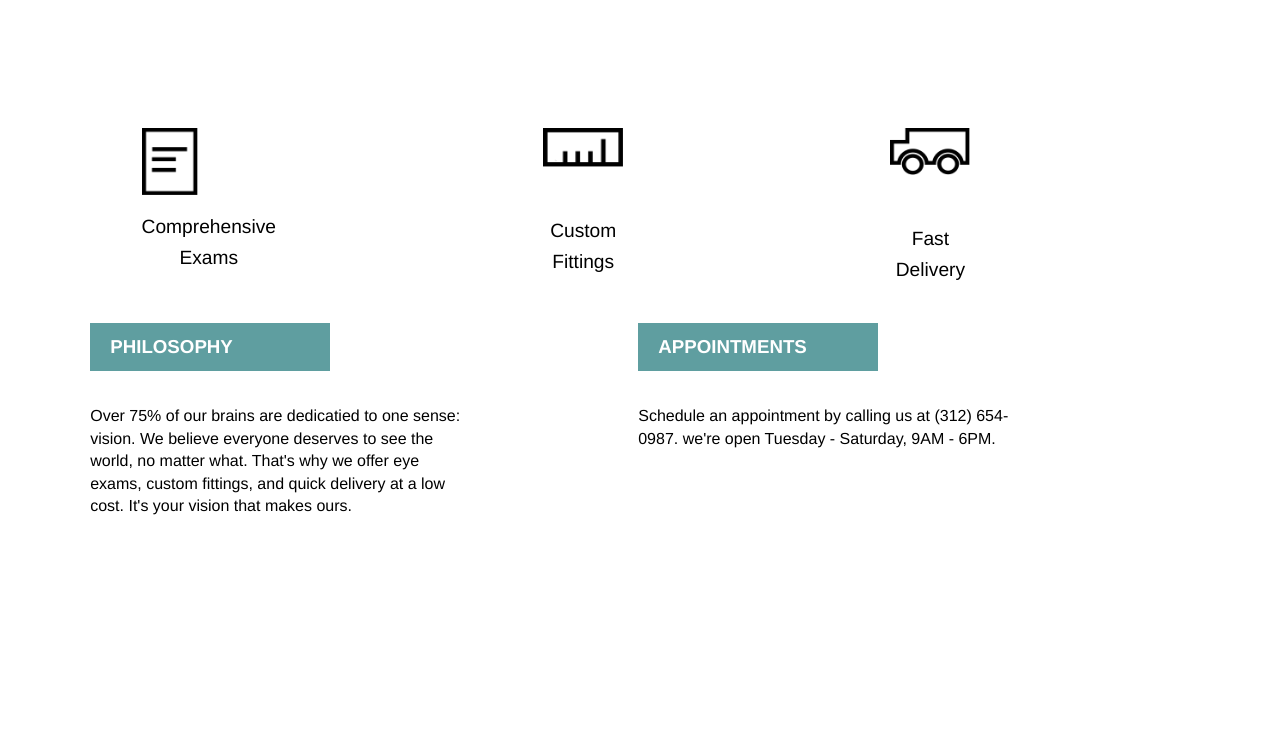
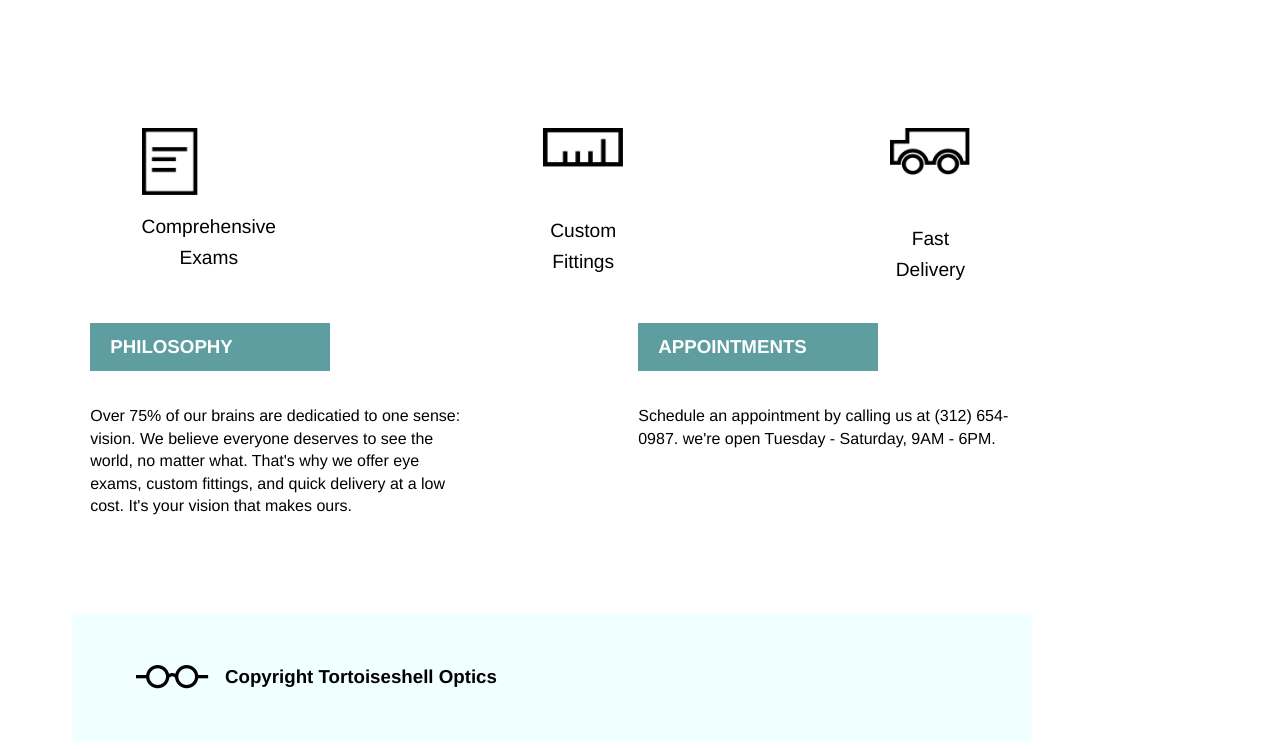
Before and after one commit to kkinloch/TortoiseshellOptics, a plain HTML site: page index.html in a window 1280 px wide. Shown: the part 488-1237 px from the top of the page. Before the commit the page ends 1029 px from the top, so only its background shows below. Drawn offline with Linux system fonts and the light colour scheme.

Commit message:
Add footer.

```diff
--- a/css/index.css
+++ b/css/index.css
@@ -140,3 +140,20 @@ header li a {
   text-indent: 1.25rem;
   align-items: center;
 }
+footer {
+  /*Make flex, fixed position, & z-index, so can overlay the background image*/
+  display: flex;
+  align-items: center;
+  background-color: azure;
+  margin-left: 4rem;
+  margin-top: 5rem;
+  width: 960px;
+  height: 8rem;
+}
+footer img {
+  height: 1.5rem;
+  margin-left: 4rem;
+}
+footer h3 {
+  margin-left: 1rem;
+}
--- a/index.html
+++ b/index.html
@@ -47,13 +47,14 @@
             <h3>philosophy</h3>
             <p>Over 75% of our brains are dedicatied to one sense: vision. We believe everyone deserves to see the world, no matter what. That's why we offer eye exams, custom fittings, and quick delivery at a low cost. It's your vision that makes ours.</p>
           </div>
-
         <div class="appointments">
           <h3>appointments</h3>
           <p>Schedule an appointment by calling us at (312) 654-0987. we're open Tuesday - Saturday, 9AM - 6PM.</p>
         </div>
       </div>
       <footer>
+        <img src="./resources/images/logo-black.png" alt="not supported" />
+        <h3>Copyright Tortoiseshell Optics</h3>
       </footer>
   </body>
 </html>
```
